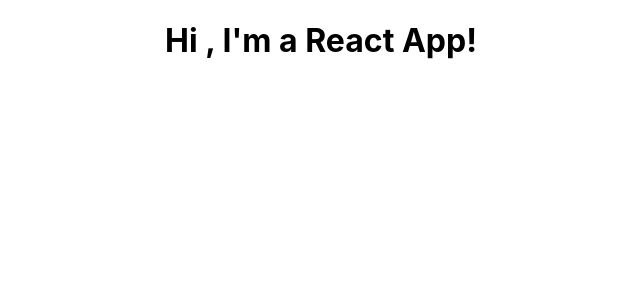
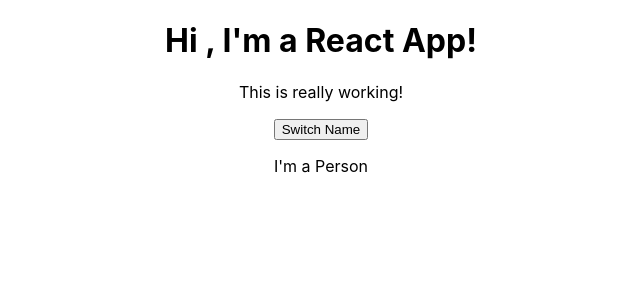
Before and after one commit to FoxGeoff/my-app, a React (Create React App) app: page / in a window 1280 px wide. Shown: the top 300 px of the page, without its empty margins (319-959 px from the left). Built offline with nearby package versions, Linux system fonts and the light colour scheme.

Commit message:
Add JXS Person component

```diff
--- a/src/App.js
+++ b/src/App.js
@@ -1,10 +1,15 @@
 // import logo from './logo.svg';
+import Person from './Person/Person';
+
 import './App.css';
 
 function App() {
   return (
     <div className="App">
        <h1>Hi , I'm a React App!</h1>
+       <p>This is really working!</p>
+       <button>Switch Name</button>
+       <Person name="Max" age="28" />
     </div>
   );
 }
--- /dev/null
+++ b/src/Person/Person.js
@@ -0,0 +1,6 @@
+
+ const person = () => {
+     return <p> I'm a Person</p>
+ };
+
+ export default person;
```
